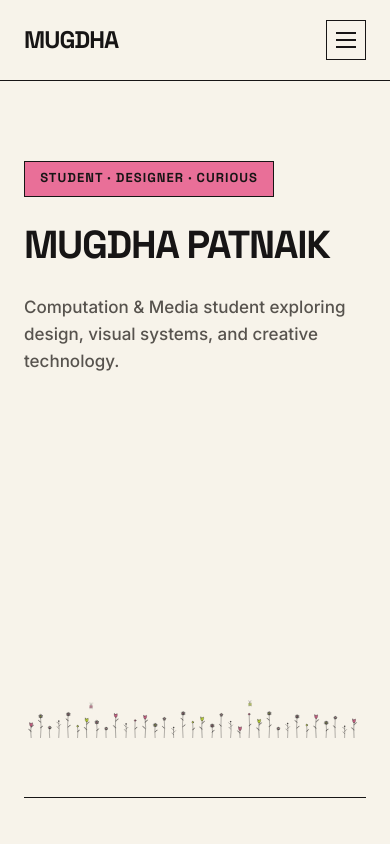
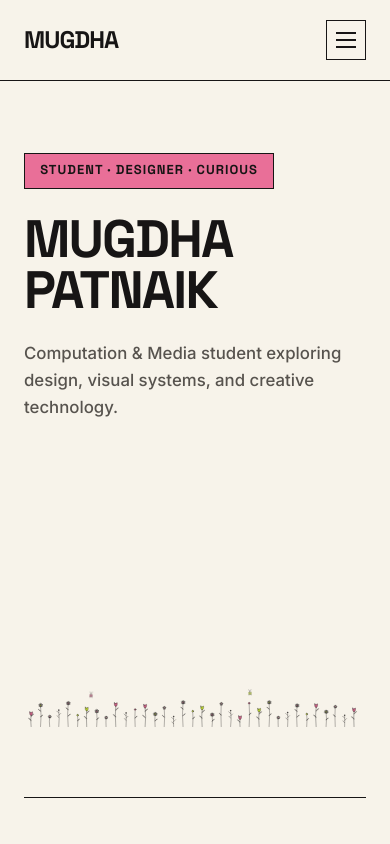
Before and after one commit to 1112mugdha/portfolio, a React (Vite) app: page /#/ in a window 390 px wide. Shown: the top 844 px of the page. Built offline with nearby package versions, Linux system fonts and the light colour scheme.

Commit message:
Lift desktop garden slightly higher above bottom line and scale mobile hero content (badge, 2-line title, description) on hero page only

```diff
--- a/public/404.html
+++ b/public/404.html
@@ -10,8 +10,8 @@
     <link rel="preconnect" href="https://fonts.googleapis.com">
     <link rel="preconnect" href="https://fonts.gstatic.com" crossorigin>
     <link href="https://fonts.googleapis.com/css2?family=Inter:wght@400;500;600;700&family=Space+Grotesk:wght@500;600;700&display=swap" rel="stylesheet">
-    <script type="module" crossorigin src="/portfolio/assets/index-CghygQZc.js"></script>
-    <link rel="stylesheet" crossorigin href="/portfolio/assets/index-lec09j9F.css">
+    <script type="module" crossorigin src="/portfolio/assets/index-JTykovZs.js"></script>
+    <link rel="stylesheet" crossorigin href="/portfolio/assets/index-CFyfmnfz.css">
   </head>
   <body>
     <div id="root"></div>
--- a/src/index.css
+++ b/src/index.css
@@ -343,7 +343,7 @@ p {
 /* Hero Hand-Drawn Doodle Garden Container */
 .hero-doodle-garden-container {
   position: absolute;
-  bottom: 0;
+  bottom: 10px; /* Lifted slightly higher above bottom horizontal line on desktop */
   left: 0;
   right: 0;
   width: 100%;
@@ -356,8 +356,38 @@ p {
 
 @media (max-width: 639px) {
   .hero-doodle-garden-container {
-    height: 105px;
-    max-height: 105px;
+    bottom: 6px;
+    height: 110px;
+    max-height: 110px;
+  }
+
+  /* Mobile Responsive Hero Content Scaling & Spacing (Hero Page Only) */
+  .hero-section {
+    padding-top: 4.5rem !important;
+    padding-bottom: 3rem !important;
+  }
+
+  .hero-content-col {
+    gap: 1.5rem !important;
+  }
+
+  .hero-section .badge-eyebrow-pink {
+    font-size: 0.825rem !important;
+    padding: 0.4rem 0.85rem !important;
+  }
+
+  /* Mobile Hero Title: Wraps MUGDHA PATNAIK into two prominent lines on Hero page only */
+  .hero-section .hero-heading {
+    white-space: normal !important;
+    word-break: break-word !important;
+    font-size: clamp(3.2rem, 13.5vw, 4.4rem) !important;
+    line-height: 0.98 !important;
+    letter-spacing: -0.035em !important;
+  }
+
+  .hero-section .hero-sub-text {
+    font-size: 1.05rem !important;
+    line-height: 1.6 !important;
   }
 }
 
@@ -475,16 +505,6 @@ p {
 
 .butterfly-group-mobile-2 {
   animation: butterflyFloatMobile2 8.5s ease-in-out infinite;
-}
-
-/* Mobile Responsive Hero Heading Wrapping */
-@media (max-width: 639px) {
-  .hero-heading {
-    white-space: normal !important;
-    word-break: break-word !important;
-    font-size: clamp(2.4rem, 10vw, 3.4rem) !important;
-    line-height: 1.05 !important;
-  }
 }
 
 /* Assignments Horizontal Scrollable Row — Equal Card Heights & Alignment */
```
